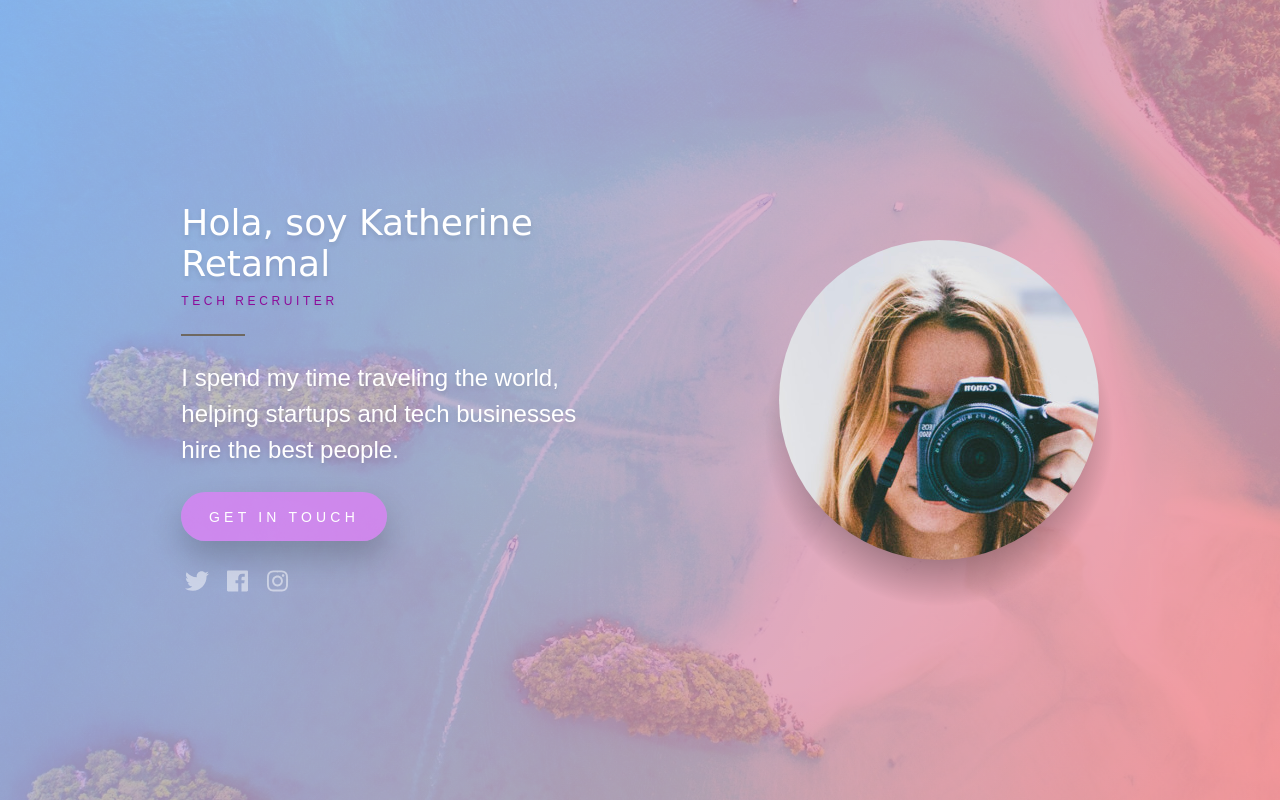
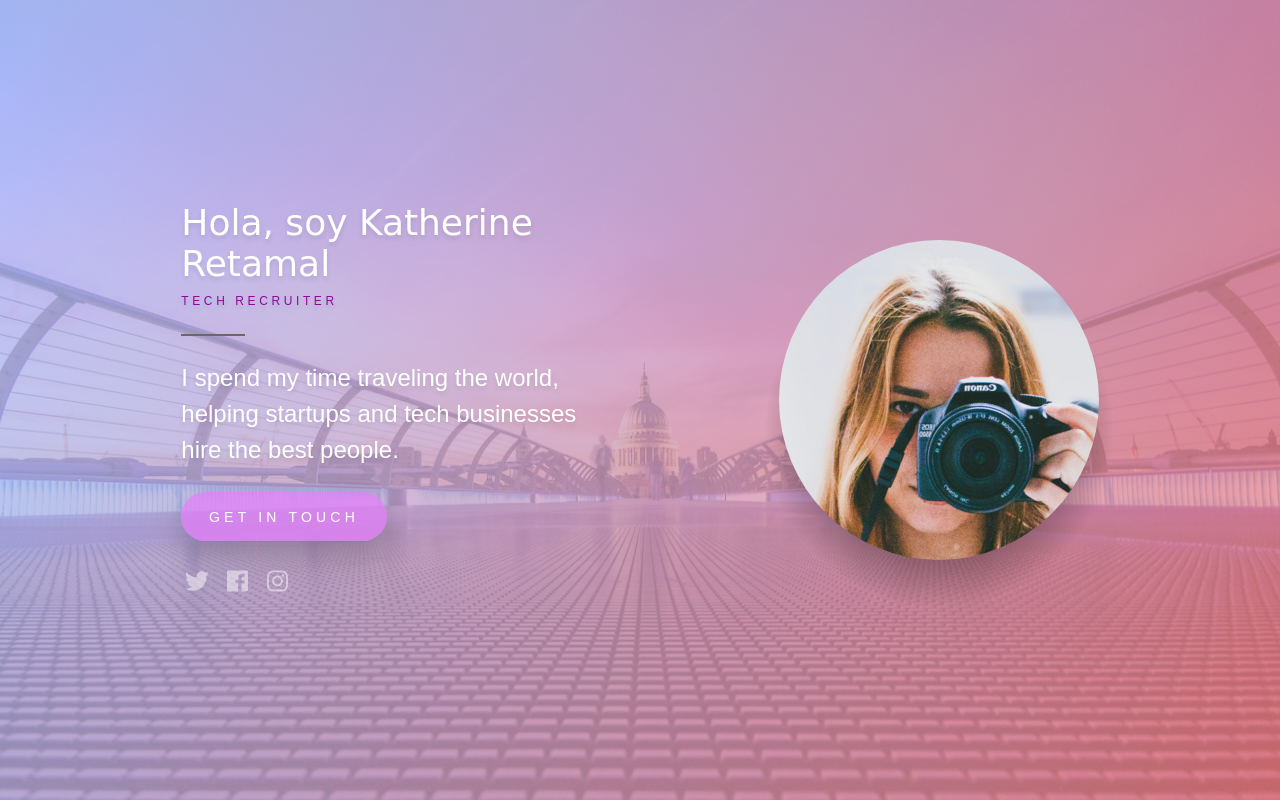
Before and after one commit to ajimenezvmp/slide-4, a plain HTML site: page index.html in a window 1280 px wide. Drawn offline with Linux system fonts and the light colour scheme.

Commit message:
slide4hh

```diff
--- a/assets/css/main2.css
+++ b/assets/css/main2.css
@@ -20,7 +20,7 @@ a {
 }
 
 .wallpaper {
-    background-image: url("../img/water.jpg");
+    background-image: url("../img/london.jpg");
     background-position: center;
     background-size: cover;
     opacity: 0.2;
```
